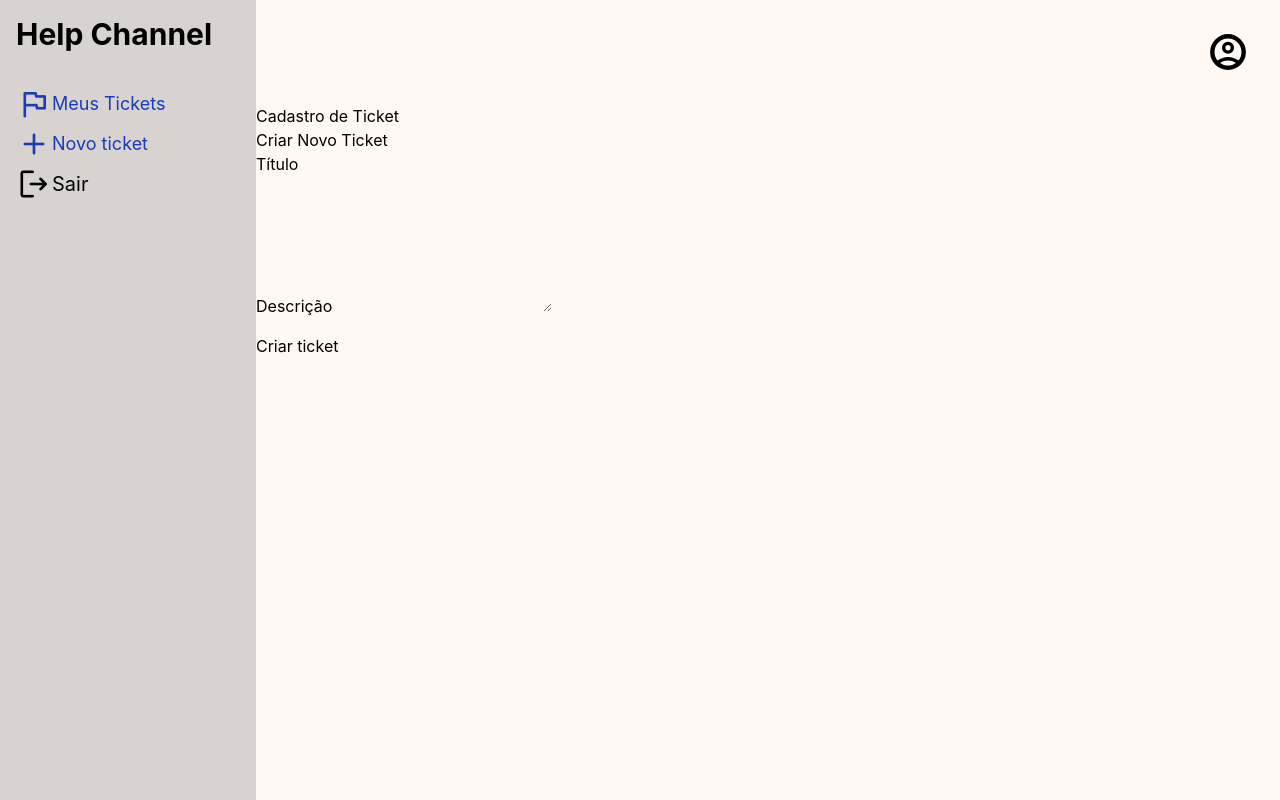
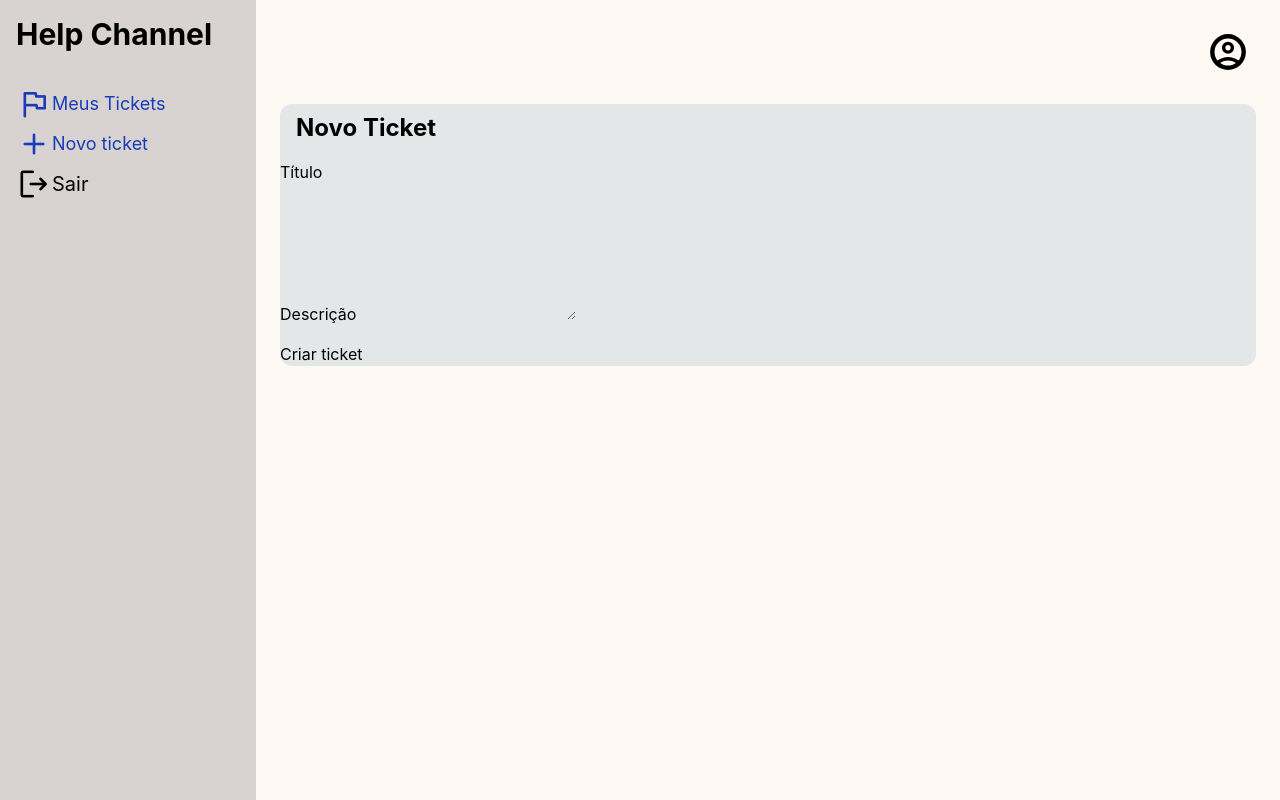
Before and after one commit to LightThe/adS032-trabalho-frontend, a React (Vite) app in the folder projeto-help-channel/: page /tickets/novo in a window 1280 px wide. Built offline with nearby package versions, Linux system fonts and the light colour scheme.

Commit message:
inicio estilizacao

```diff
--- a/projeto-help-channel/src/components/NovoTicket.jsx
+++ b/projeto-help-channel/src/components/NovoTicket.jsx
@@ -62,8 +62,8 @@ export default function CadastrarTicket() {
   };
 
   return (
-    <div className="container-ticket-novo">
-      <h2>Criar Novo Ticket</h2>
+    <section className="container-ticket-novo m-6 bg-mist-200 rounded-xl">
+      <h1 className="text-2xl font-bold m-4 pt-2">Novo Ticket</h1>
 
       <form onSubmit={handleSubmit} noValidate>
         {/* Campo: Título */}
@@ -96,6 +96,6 @@ export default function CadastrarTicket() {
           Criar ticket
         </button>
       </form>
-    </div>
+    </section>
   );
 }
--- a/projeto-help-channel/src/pages/CadastrarTicket.jsx
+++ b/projeto-help-channel/src/pages/CadastrarTicket.jsx
@@ -3,7 +3,6 @@ import NovoTicket from "../components/NovoTicket";
 export default function CadastrarTicket() {
   return (
     <>
-      <h1>Cadastro de Ticket</h1>
       <NovoTicket />
     </>
   );
```
Also changed, not shown: projeto-help-channel/src/components/InputCard.jsx (added).
